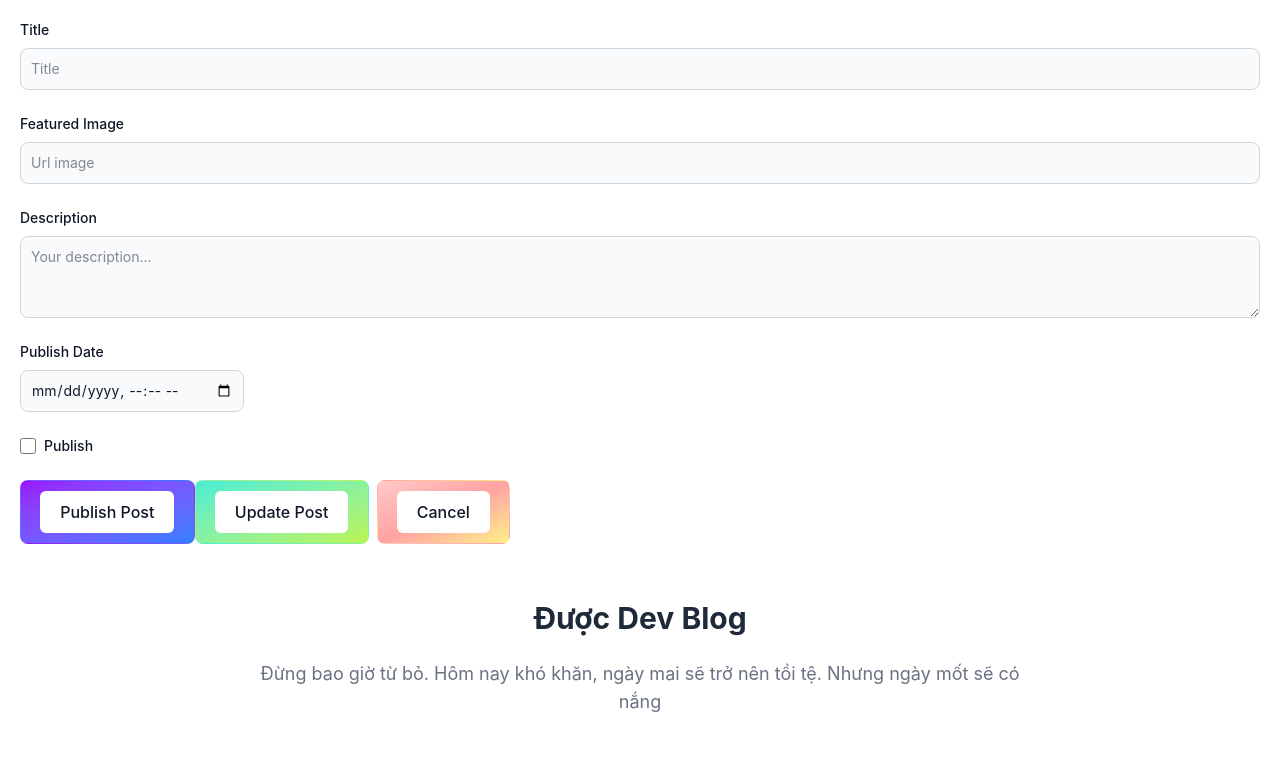
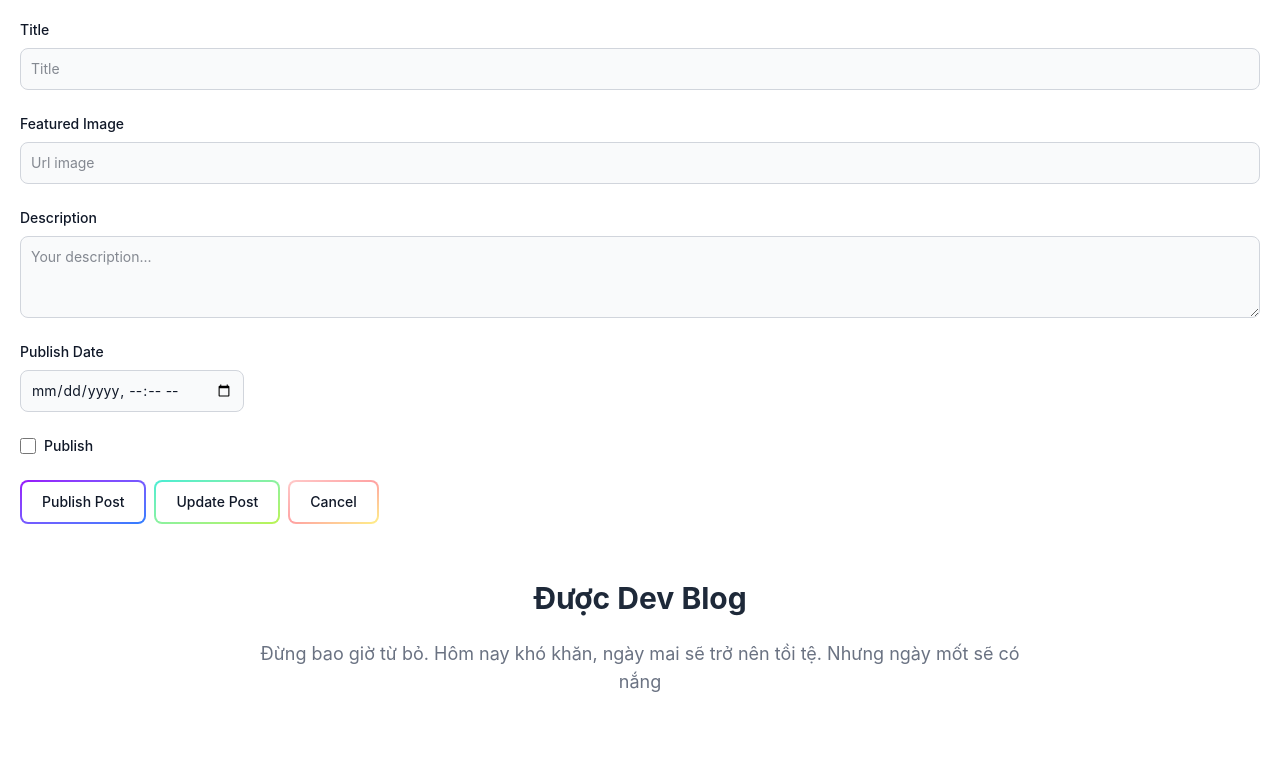
Before and after one commit to ductaip/redux-application, a React (Vite) app: page / in a window 1280 px wide. Shown: the top 758 px of the page. Built offline with nearby package versions, Linux system fonts and the light colour scheme.

Commit message:
test sth on redux

```diff
--- a/package.json
+++ b/package.json
@@ -10,6 +10,7 @@
     "preview": "vite preview"
   },
   "dependencies": {
+    "@reduxjs/toolkit": "^2.6.0",
     "@tailwindcss/vite": "^4.0.3",
     "react": "^19.0.0",
     "react-dom": "^19.0.0",
--- a/src/components/CreatePost/CreatePost.tsx
+++ b/src/components/CreatePost/CreatePost.tsx
@@ -1,4 +1,3 @@
-import React from 'react'
 
 export default function CreatePost() {
   return (
@@ -21,12 +20,14 @@ export default function CreatePost() {
             <input id="publish" type="checkbox" className="h-4 w-4 focus:ring-2 focus:ring-blue-500" /><label htmlFor="publish" className="ml-2 text-sm font-medium text-gray-900">Publish</label>
         </div>
         <div>
-            <button className="group relative inline-flex items-center justify-center overflow-hidden rounded-lg bg-gradient-to-br from-purple-600 to-blue-500 p-0.5 text-sm font-medium text-gray-900 hover:text-white focus:outline-none focus:ring-4 focus:ring-blue-300 group-hover:from-purple-600 group-hover:to-blue-500 dark:text-white dark:focus:ring-blue-800" type="submit">
-            <span className="relative rounded-md bg-white px-5 py-2.5 transition-all duration-75 ease-in group-hover:bg-opacity-0 dark:bg-gray-900">Publish Post</span>
+            <button className="group relative mr-2 inline-flex items-center justify-center overflow-hidden rounded-lg bg-gradient-to-br from-purple-600 to-blue-500 p-0.5 text-sm font-medium text-gray-900 hover:text-white focus:outline-none focus:ring-4 focus:ring-blue-300 group-hover:from-purple-600 group-hover:to-blue-500 dark:text-white dark:focus:ring-blue-800" type="submit">
+                <span className="relative rounded-md bg-white px-5 py-2.5 transition-all duration-75 ease-in group-hover:bg-opacity-0 text-gray-900">Publish Post</span>
             </button>
             <button type="submit" className="group relative mb-2 mr-2 inline-flex items-center justify-center overflow-hidden rounded-lg bg-gradient-to-br from-teal-300 to-lime-300 p-0.5 text-sm font-medium text-gray-900 focus:outline-none focus:ring-4 focus:ring-lime-200 group-hover:from-teal-300 group-hover:to-lime-300 dark:text-white dark:hover:text-gray-900 dark:focus:ring-lime-800">
-            <span className="relative rounded-md bg-white px-5 py-2.5 transition-all duration-75 ease-in group-hover:bg-opacity-0 dark:bg-gray-900">Update Post</span></button><button type="reset" className="group relative mb-2 mr-2 inline-flex items-center justify-center overflow-hidden rounded-lg bg-gradient-to-br from-red-200 via-red-300 to-yellow-200 p-0.5 text-sm font-medium text-gray-900 focus:outline-none focus:ring-4 focus:ring-red-100 group-hover:from-red-200 group-hover:via-red-300 group-hover:to-yellow-200 dark:text-white dark:hover:text-gray-900 dark:focus:ring-red-400">
-            <span className="relative rounded-md bg-white px-5 py-2.5 transition-all duration-75 ease-in group-hover:bg-opacity-0 dark:bg-gray-900">Cancel</span>
+                <span className="relative rounded-md bg-white px-5 py-2.5 transition-all duration-75 ease-in group-hover:bg-opacity-0 text-gray-900">Update Post</span>
+            </button>
+            <button type="reset" className="group relative mb-2 mr-2 inline-flex items-center justify-center overflow-hidden rounded-lg bg-gradient-to-br from-red-200 via-red-300 to-yellow-200 p-0.5 text-sm font-medium text-gray-900 focus:outline-none focus:ring-4 focus:ring-red-100 group-hover:from-red-200 group-hover:via-red-300 group-hover:to-yellow-200 dark:text-white dark:hover:text-gray-900 dark:focus:ring-red-400">
+                <span className="relative rounded-md bg-white px-5 py-2.5 transition-all duration-75 ease-in group-hover:bg-opacity-0 text-gray-900">Cancel</span>
             </button>
         </div>
     </form>
--- a/src/index.css
+++ b/src/index.css
@@ -33,33 +33,5 @@ h1 {
 }
 
 button {
-  border-radius: 8px;
-  border: 1px solid transparent;
-  padding: 0.6em 1.2em;
-  font-size: 1em;
-  font-weight: 500;
-  font-family: inherit;
-  background-color: #1a1a1a;
   cursor: pointer;
-  transition: border-color 0.25s;
 }
-button:hover {
-  border-color: #646cff;
-}
-button:focus,
-button:focus-visible {
-  outline: 4px auto -webkit-focus-ring-color;
-}
-
-@media (prefers-color-scheme: light) {
-  :root {
-    color: #213547;
-    background-color: #ffffff;
-  }
-  a:hover {
-    color: #747bff;
-  }
-  button {
-    background-color: #f9f9f9;
-  }
-}
--- /dev/null
+++ b/src/store.ts
@@ -0,0 +1,12 @@
+import {configureStore} from '@reduxjs/toolkit'
+
+export const store = configureStore({
+    reducer: {
+
+    }
+})
+
+//get rootstate and appdispatch from store
+export type RootState = ReturnType<typeof store.getState>
+
+export type AppDispatch = typeof store.dispatch
```
Also changed, not shown: 1 other file (tests, documents, lock files or other folders).
